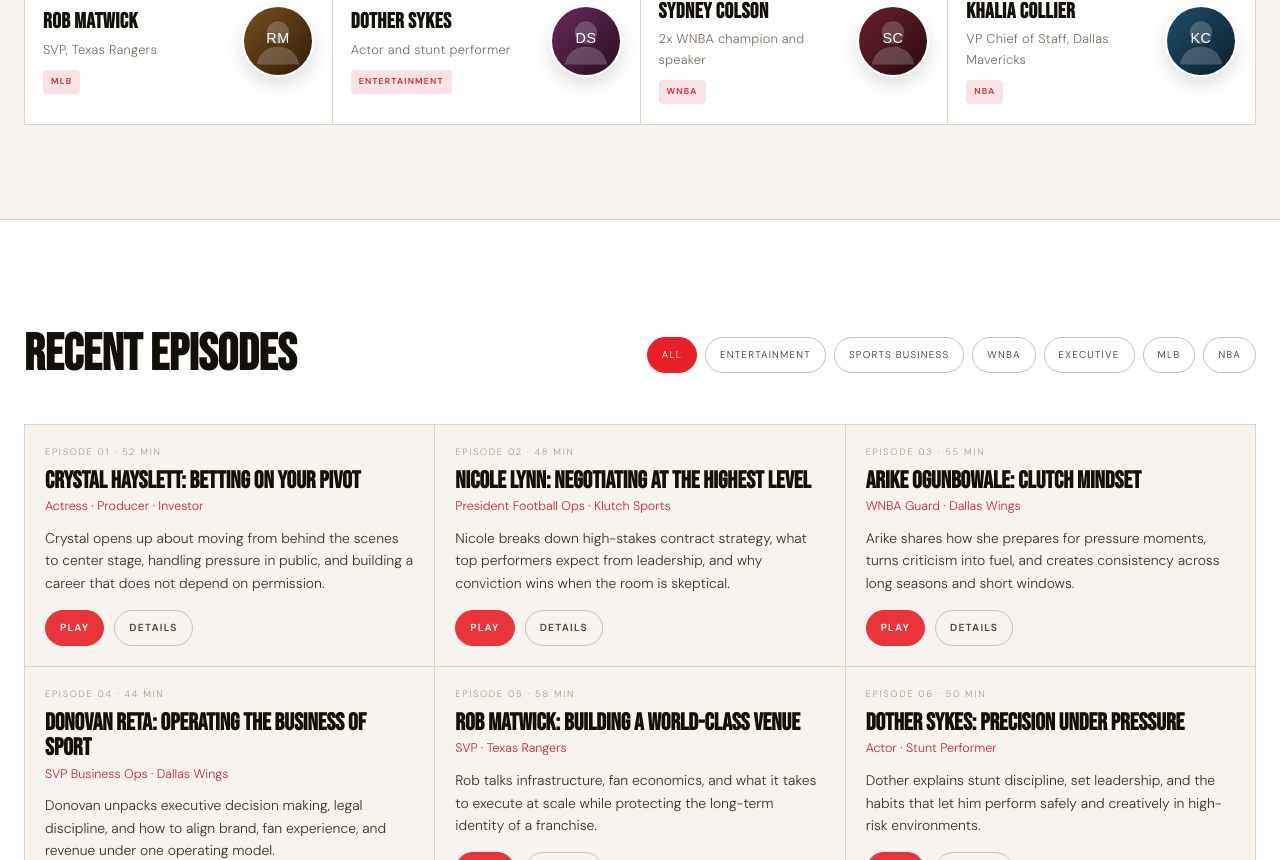
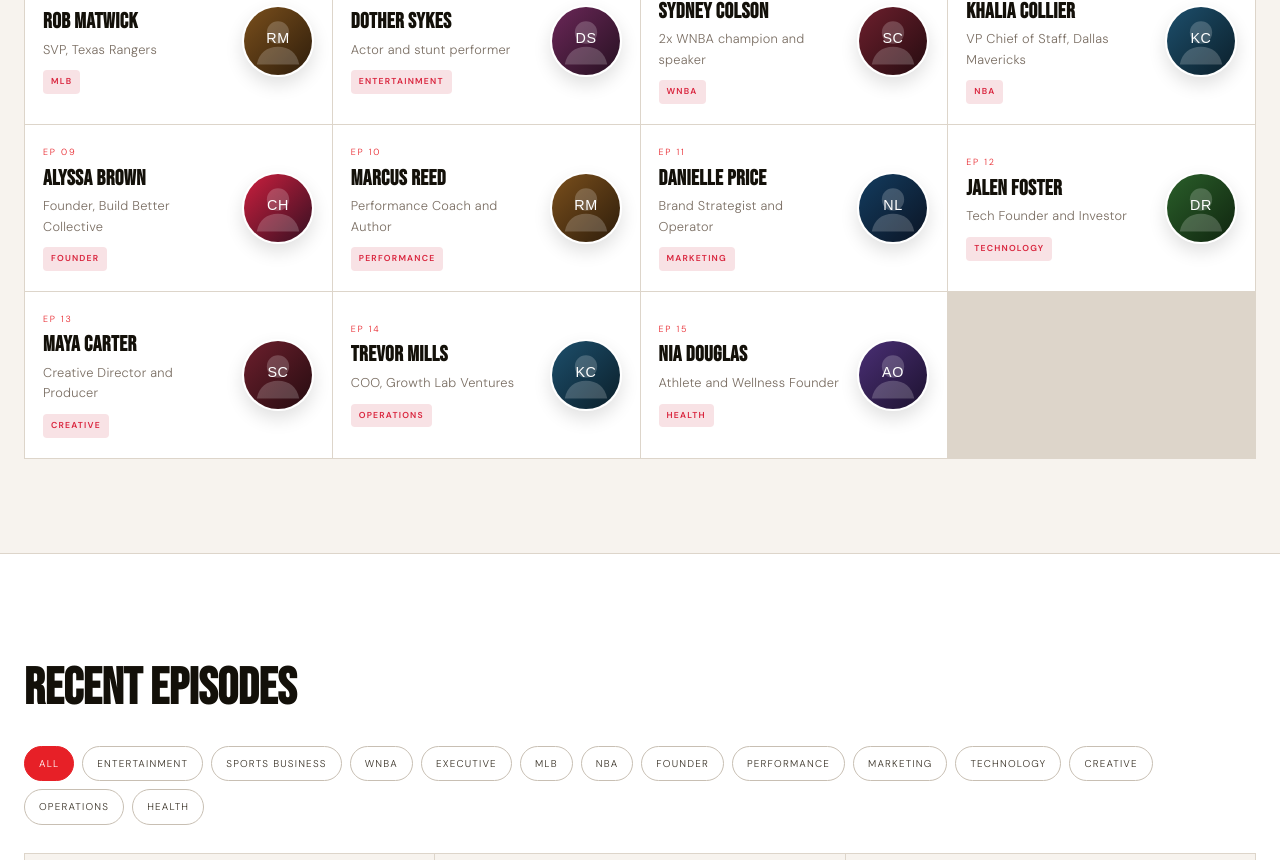
Before and after one commit to vinbi07/SickestPodcast, a React (Vite) app: page / in a window 1280 px wide. Shown: the part 1940-2800 px from the top of the page. Built offline with nearby package versions, Linux system fonts and the light colour scheme.

Commit message:
feat: Add new guests and episodes to enhance podcast content

```diff
--- a/src/data/guests.js
+++ b/src/data/guests.js
@@ -72,4 +72,60 @@
     episode: 8,
     photo: khaliaCollierPhoto,
   },
+  {
+    id: 9,
+    name: "Alyssa Brown",
+    role: "Founder, Build Better Collective",
+    category: "Founder",
+    episode: 9,
+    photo: crystalHayslettPhoto,
+  },
+  {
+    id: 10,
+    name: "Marcus Reed",
+    role: "Performance Coach and Author",
+    category: "Performance",
+    episode: 10,
+    photo: robMatwickPhoto,
+  },
+  {
+    id: 11,
+    name: "Danielle Price",
+    role: "Brand Strategist and Operator",
+    category: "Marketing",
+    episode: 11,
+    photo: nicoleLynnPhoto,
+  },
+  {
+    id: 12,
+    name: "Jalen Foster",
+    role: "Tech Founder and Investor",
+    category: "Technology",
+    episode: 12,
+    photo: donovanRetaPhoto,
+  },
+  {
+    id: 13,
+    name: "Maya Carter",
+    role: "Creative Director and Producer",
+    category: "Creative",
+    episode: 13,
+    photo: sydneyColsonPhoto,
+  },
+  {
+    id: 14,
+    name: "Trevor Mills",
+    role: "COO, Growth Lab Ventures",
+    category: "Operations",
+    episode: 14,
+    photo: khaliaCollierPhoto,
+  },
+  {
+    id: 15,
+    name: "Nia Douglas",
+    role: "Athlete and Wellness Founder",
+    category: "Health",
+    episode: 15,
+    photo: arikeOgunbowalePhoto,
+  },
 ];
--- a/src/data/podcasts.js
+++ b/src/data/podcasts.js
@@ -103,4 +103,95 @@
     videoUrl: "https://www.youtube.com/embed/OPf0YbXqDm0",
     thumbnail: "KC",
   },
+  {
+    id: 9,
+    title: "Alyssa Brown: Building Without Permission",
+    guest: "Alyssa Brown",
+    role: "Founder · Build Better Collective",
+    category: "Founder",
+    duration: "49 min",
+    date: "2026-04-18",
+    description:
+      "Alyssa breaks down founder resilience, navigating uncertain markets, and creating a brand with a clear edge when resources are tight.",
+    videoUrl: "https://www.youtube.com/embed/KAyDcaRFU4Y",
+    thumbnail: "AB",
+  },
+  {
+    id: 10,
+    title: "Marcus Reed: High Performance, Low Noise",
+    guest: "Marcus Reed",
+    role: "Performance Coach · Author",
+    category: "Performance",
+    duration: "47 min",
+    date: "2026-04-22",
+    description:
+      "Marcus shares practical systems for consistency, energy management, and building routines that hold up under pressure.",
+    videoUrl: "https://www.youtube.com/embed/fJ9rUzIMcZQ",
+    thumbnail: "MR",
+  },
+  {
+    id: 11,
+    title: "Danielle Price: Brand Strategy That Converts",
+    guest: "Danielle Price",
+    role: "Brand Strategist · Operator",
+    category: "Marketing",
+    duration: "53 min",
+    date: "2026-04-25",
+    description:
+      "Danielle explains how to position a brand for growth, align content with demand, and turn audience attention into real revenue.",
+    videoUrl: "https://www.youtube.com/embed/CevxZvSJLk8",
+    thumbnail: "DP",
+  },
+  {
+    id: 12,
+    title: "Jalen Foster: From Operator to Investor",
+    guest: "Jalen Foster",
+    role: "Tech Founder · Investor",
+    category: "Technology",
+    duration: "51 min",
+    date: "2026-04-29",
+    description:
+      "Jalen discusses scaling teams, capital allocation decisions, and how operators can transition into long-term investment thinking.",
+    videoUrl: "https://www.youtube.com/embed/kJQP7kiw5Fk",
+    thumbnail: "JF",
+  },
+  {
+    id: 13,
+    title: "Maya Carter: Creative Leadership Under Pressure",
+    guest: "Maya Carter",
+    role: "Creative Director · Producer",
+    category: "Creative",
+    duration: "50 min",
+    date: "2026-05-02",
+    description:
+      "Maya shares how to direct creative teams with clarity, keep standards high, and ship world-class work on tight timelines.",
+    videoUrl: "https://www.youtube.com/embed/YQHsXMglC9A",
+    thumbnail: "MC",
+  },
+  {
+    id: 14,
+    title: "Trevor Mills: Operational Discipline at Scale",
+    guest: "Trevor Mills",
+    role: "COO · Growth Lab Ventures",
+    category: "Operations",
+    duration: "45 min",
+    date: "2026-05-06",
+    description:
+      "Trevor breaks down operating cadence, decision frameworks, and the metrics leaders should watch when teams begin to scale quickly.",
+    videoUrl: "https://www.youtube.com/embed/3JZ_D3ELwOQ",
+    thumbnail: "TM",
+  },
+  {
+    id: 15,
+    title: "Nia Douglas: Building a Brand Through Wellness",
+    guest: "Nia Douglas",
+    role: "Athlete · Wellness Founder",
+    category: "Health",
+    duration: "52 min",
+    date: "2026-05-09",
+    description:
+      "Nia discusses discipline, recovery, and how she turned athletic habits into a consumer brand with a loyal community.",
+    videoUrl: "https://www.youtube.com/embed/OPf0YbXqDm0",
+    thumbnail: "ND",
+  },
 ];
```
